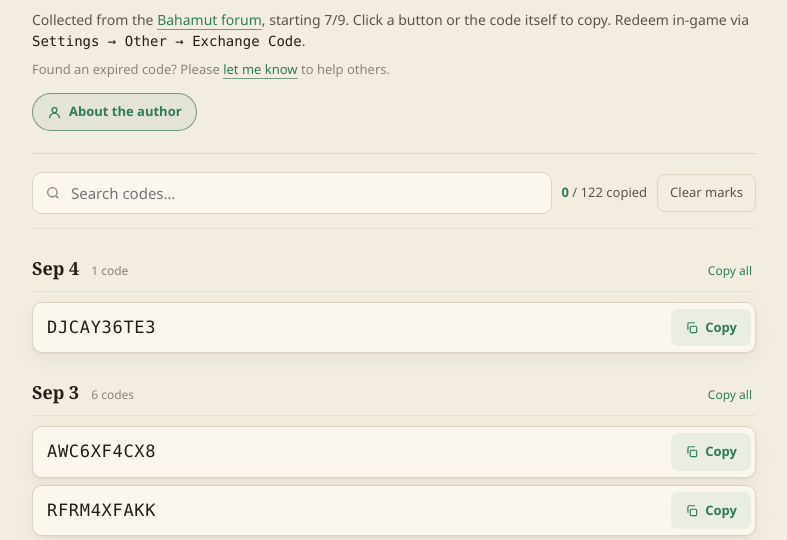
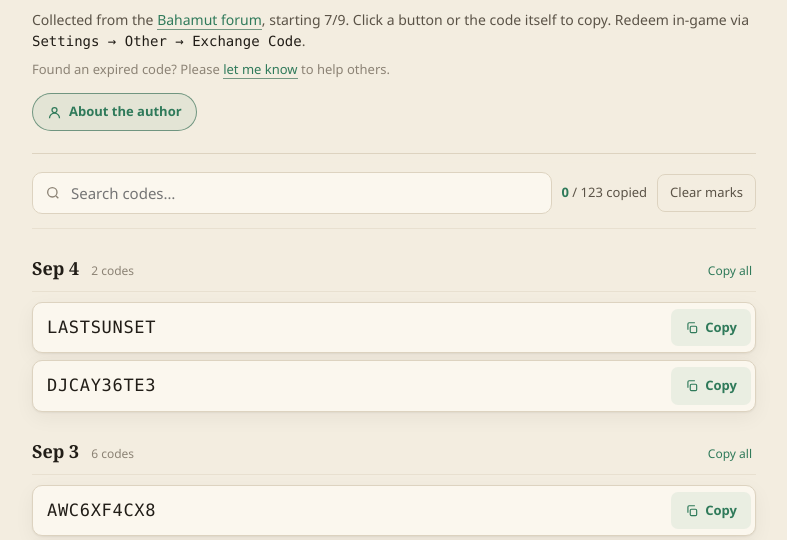
Before and after one commit to Raellen/wherewindsmeet-coupon, a plain HTML site: page index.html in a window 1280 px wide. Shown: the part 212-752 px from the top of the page, without its empty margins (246-1033 px from the left). Drawn offline with Linux system fonts and the light colour scheme.

Commit message:
feat: 9/4 新增 LASTSUNSET
Co-Authored-By: Claude Opus 4.8 <noreply@anthropic.com>

```diff
--- a/index.html
+++ b/index.html
@@ -356,7 +356,7 @@ const DATA = [
   { date: "8/31", codes: ["KXKPEX3MCF","HDQDTD4M4W","XH8NE4X477"] },
   { date: "9/1", codes: ["DXFPAYAQAH","NCX6WWCY86","HEKT6QTKTX","CDH866J8A4"] },
   { date: "9/3", codes: ["YCWDT6H8MR","nsxpaa4d6d","NW3KEHNRPR","RA3X3THAEN","RFRM4XFAKK","AWC6XF4CX8"] },
-  { date: "9/4", codes: ["DJCAY36TE3"] },
+  { date: "9/4", codes: ["DJCAY36TE3","LASTSUNSET"] },
 ];
 
 // each code entry may carry a "｜note"; the redeemable value is the part before ｜
```
